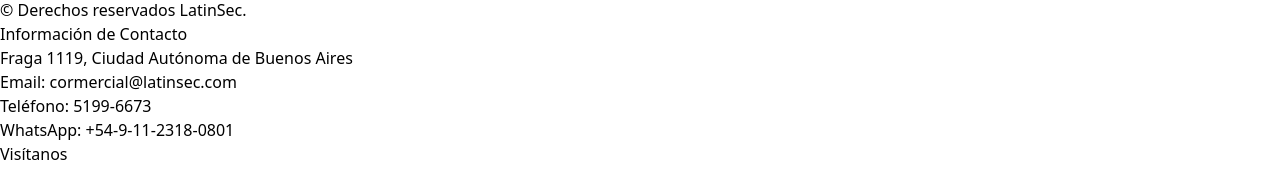
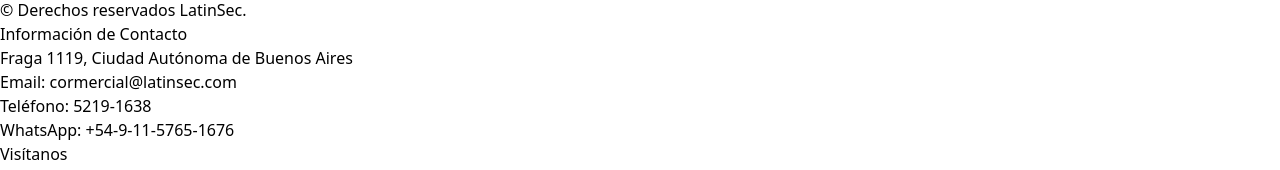
Before and after one commit to Sufyang737/latinsec-nextks, a Next.js app: page /contacto in a window 1280 px wide. Shown: the part 1331-1501 px from the top of the page. Built offline with nearby package versions, Linux system fonts and the light colour scheme.

Commit message:
Update page.jsx

```diff
--- a/src/app/contacto/page.jsx
+++ b/src/app/contacto/page.jsx
@@ -17,8 +17,8 @@
             <h2 className="text-[#252B42] font-bold text-2xl mb-4">Información de Contacto</h2>
             <p className="text-lg mb-2">Fraga 1119, Ciudad Autónoma de Buenos Aires</p>
             <p className="text-lg mb-2">Email: cormercial@latinsec.com</p>
-            <p className="text-lg mb-2">Teléfono: 5199-6673</p>
-            <p className="text-lg mb-2">WhatsApp: +54-9-11-2318-0801</p>
+            <p className="text-lg mb-2">Teléfono: 5219-1638</p>
+            <p className="text-lg mb-2">WhatsApp: +54-9-11-5765-1676</p>
           </div>
           <div>
             <h2 className="text-[#252B42] font-bold text-2xl mb-4">Visítanos</h2>
```
